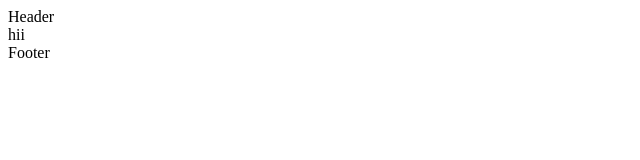
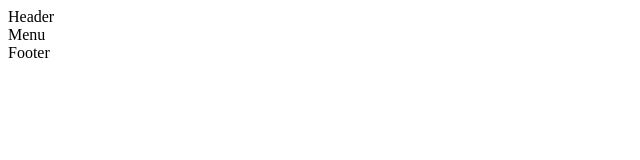
Before and after one commit to KshitijPingle/cpsc-349-final-project, a React (Create React App) app in the folder restaurant-app/: page /menu in a window 1280 px wide. Shown: the top 160 px of the page, without its empty margins (0-640 px from the left). Built offline with nearby package versions, Linux system fonts and the light colour scheme.

Commit message:
set up routing

```diff
--- a/restaurant-app/src/App.js
+++ b/restaurant-app/src/App.js
@@ -2,6 +2,8 @@ import { Header } from "./components/Header";
 import { Footer } from "./components/Footer";
 import { Routes, Route } from "react-router-dom";
 import { Menu } from "./pages/Menu";
+import { Home } from "./pages/Home"
+import { CheckOut } from "./pages/Checkout"
 
 function App() {
   return (
@@ -9,7 +11,11 @@ function App() {
       <Header />
 
       <Routes>
-        <Route path="/menu" element={<Menu />} />
+        <Route path="/">
+          <Route index element={<Home />} />
+          <Route path="menu" element={<Menu />} />
+          <Route path="checkout" element={<CheckOut />} />
+        </Route>
       </Routes>
 
       <Footer />
--- /dev/null
+++ b/restaurant-app/src/pages/Checkout.js
@@ -0,0 +1,7 @@
+import React from 'react'
+
+export const CheckOut = () => {
+  return (
+    <div>CheckOut</div>
+  )
+}
--- /dev/null
+++ b/restaurant-app/src/pages/Home.js
@@ -0,0 +1,7 @@
+import React from 'react'
+
+export const Home = () => {
+  return (
+    <div>Home</div>
+  )
+}
--- a/restaurant-app/src/pages/Menu.js
+++ b/restaurant-app/src/pages/Menu.js
@@ -2,6 +2,6 @@ import React from 'react'
 
 export const Menu = () => {
   return (
-    <div>hii</div>
+    <div>Menu</div>
   )
 }
```
